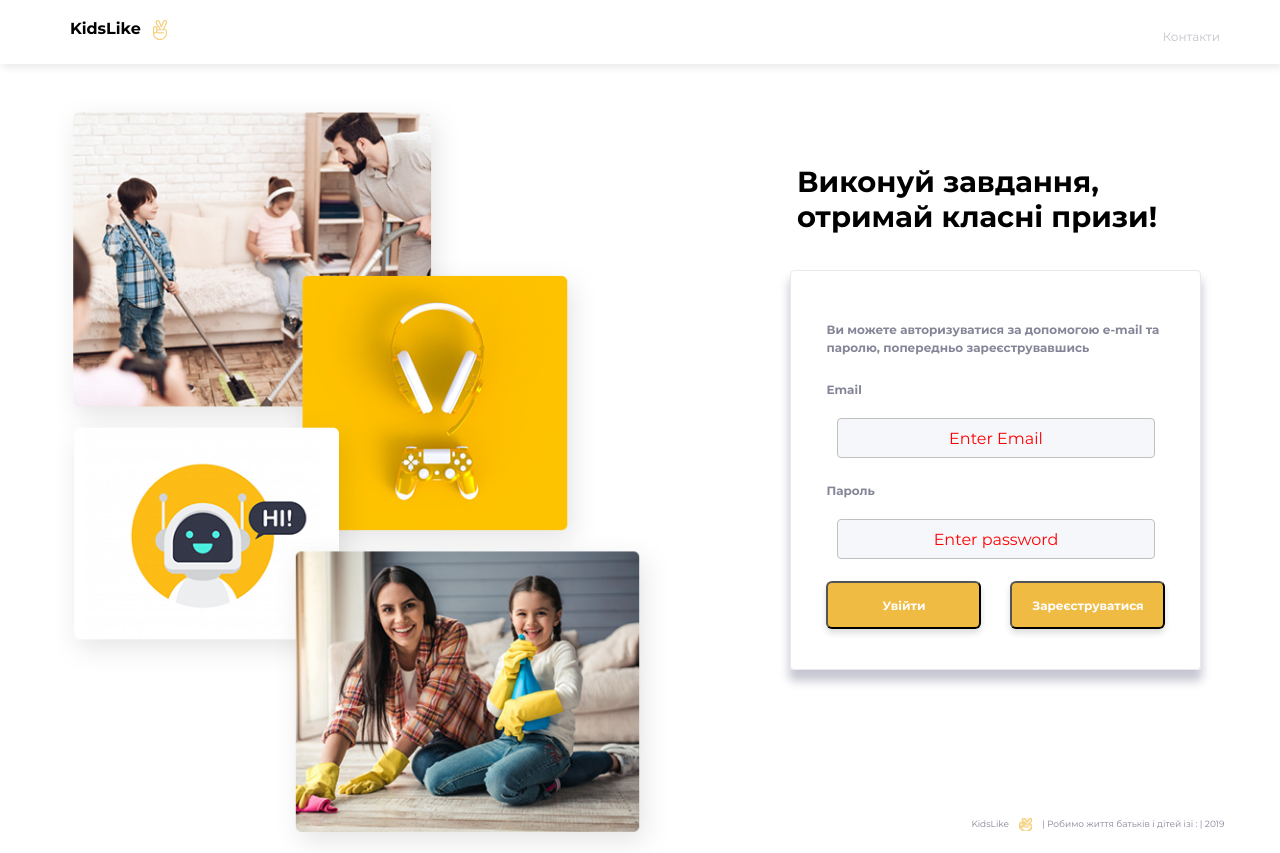
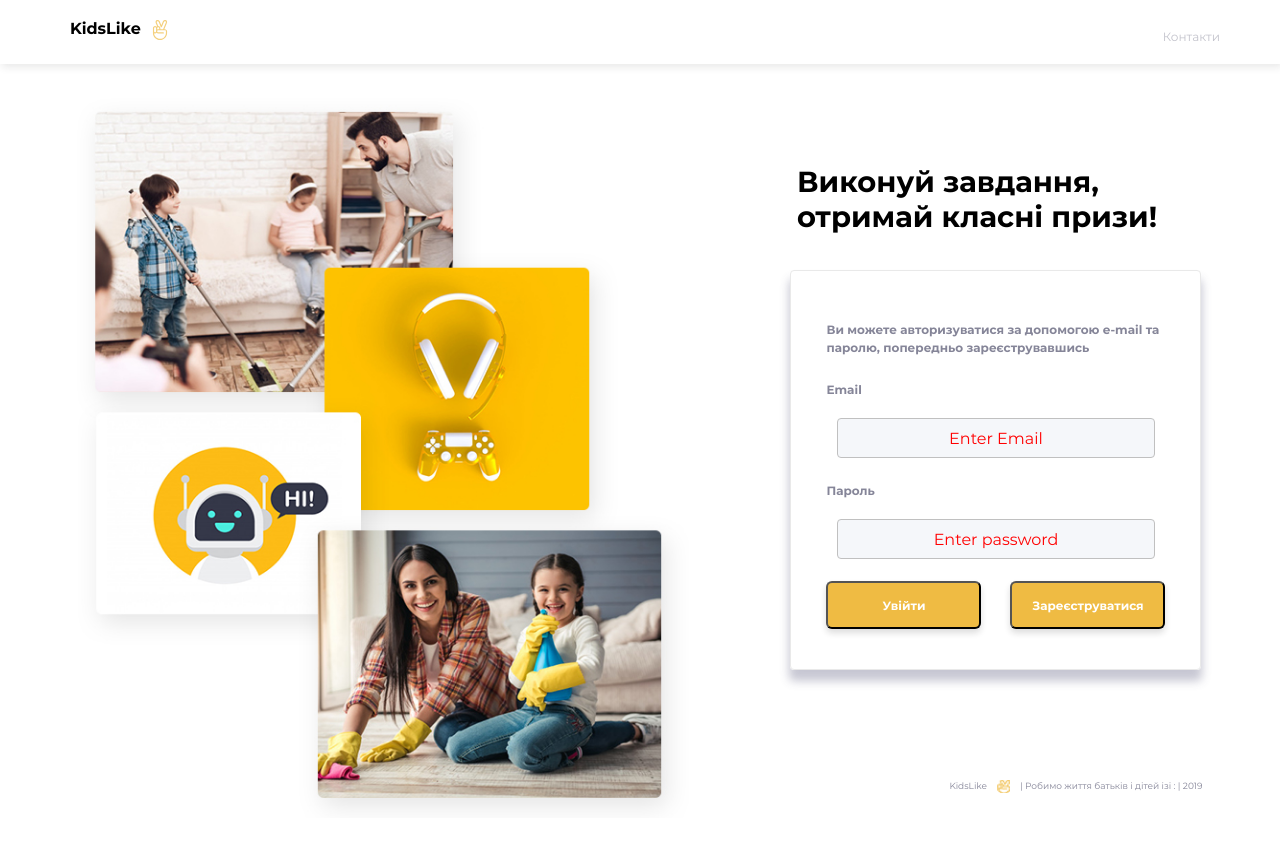
Before and after one commit to PabloOch/ad-people-animation, a React (Create React App) app: page /contact-us in a window 1280 px wide. After the commit the page ends 818 px from the top, so only its background shows below. Built offline with nearby package versions, Linux system fonts and the light colour scheme.

Commit message:
bag fixed auth

```diff
--- a/src/components/auth/Auth.module.css
+++ b/src/components/auth/Auth.module.css
@@ -265,7 +265,7 @@
   }
   .mobimg {
     width: 612px;
-    height: 755px;
+    height: 720px;
   }
   .formContainer {
     margin-top: 100px;
@@ -275,7 +275,7 @@
     width: 318px;
   }
   .plogo {
-    margin-top: 138px;
-    padding-left: 204px;
+    margin-top: 100px;
+    padding-left: 160px;
   }
 }
```
Also changed, not shown: src/components/planningPage/PlanningPage.js (+14 -0 lines).
